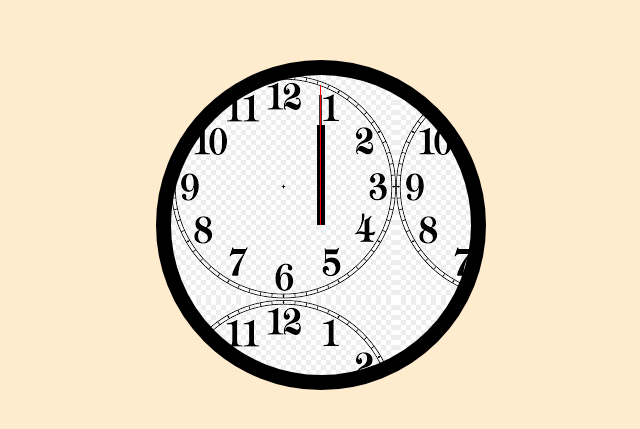
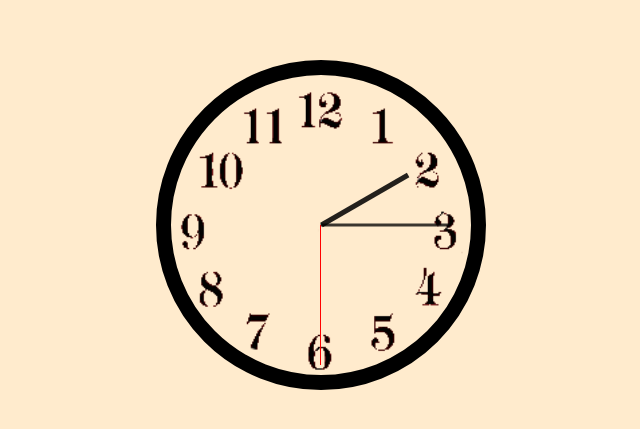
Before and after one commit to DeividasBa/5-projektas-CSS-laikrodis, a plain HTML site: page index.html in a window 1280 px wide. Shown: the part 105-534 px from the top of the page, without its empty margins (9-649 px from the left). Drawn offline with Linux system fonts and the light colour scheme.

Commit message:
pridetas laikrodzio backgroundas

```diff
--- a/main.css/index.css
+++ b/main.css/index.css
@@ -15,7 +15,11 @@ body {
     transform: translate(50%, 50%);
     border: 15px solid black;
     border-radius: 50%;
-    background-image: url(../images/images.png);
+    background-image: url(../images/laikrodis.png);
+    background-repeat: no-repeat;
+    background-position: center;
+    background-size: cover;
+
 
 }
 
@@ -28,7 +32,7 @@ body {
     left: 149px;
     z-index:2;
     transform-origin: bottom;
-    /* animation: sekundes_animation 60s linear infinite; */
+    animation: sekundes_animation 10s linear infinite;
 }
 
 @keyframes sekundes_animation {
@@ -45,7 +49,7 @@ body {
     left: 148px;
     z-index:1;
     transform-origin: bottom;
-    /* animation: minutes_animation 3600s linear infinite; */
+    animation: minutes_animation 20s linear infinite;
 }
 
 @keyframes minutes_animation {
@@ -56,13 +60,13 @@ body {
 .valandos {
     position: relative;
     height: 100px;
-    width: 8px;
-    background: black;
+    width: 5px;
+    background: rgba(0, 0, 0, 0.863);
     top: -220px;
-    left: 145.5px;
+    left: 147.5px;
     z-index:1;
     transform-origin: bottom;
-    /* animation: valandos_animation 84600s linear infinite; */
+    animation: valandos_animation 30s linear infinite;
 }
 
 @keyframes valandos_animation {
```
Also changed, not shown: images/laikrodis.png (added).
